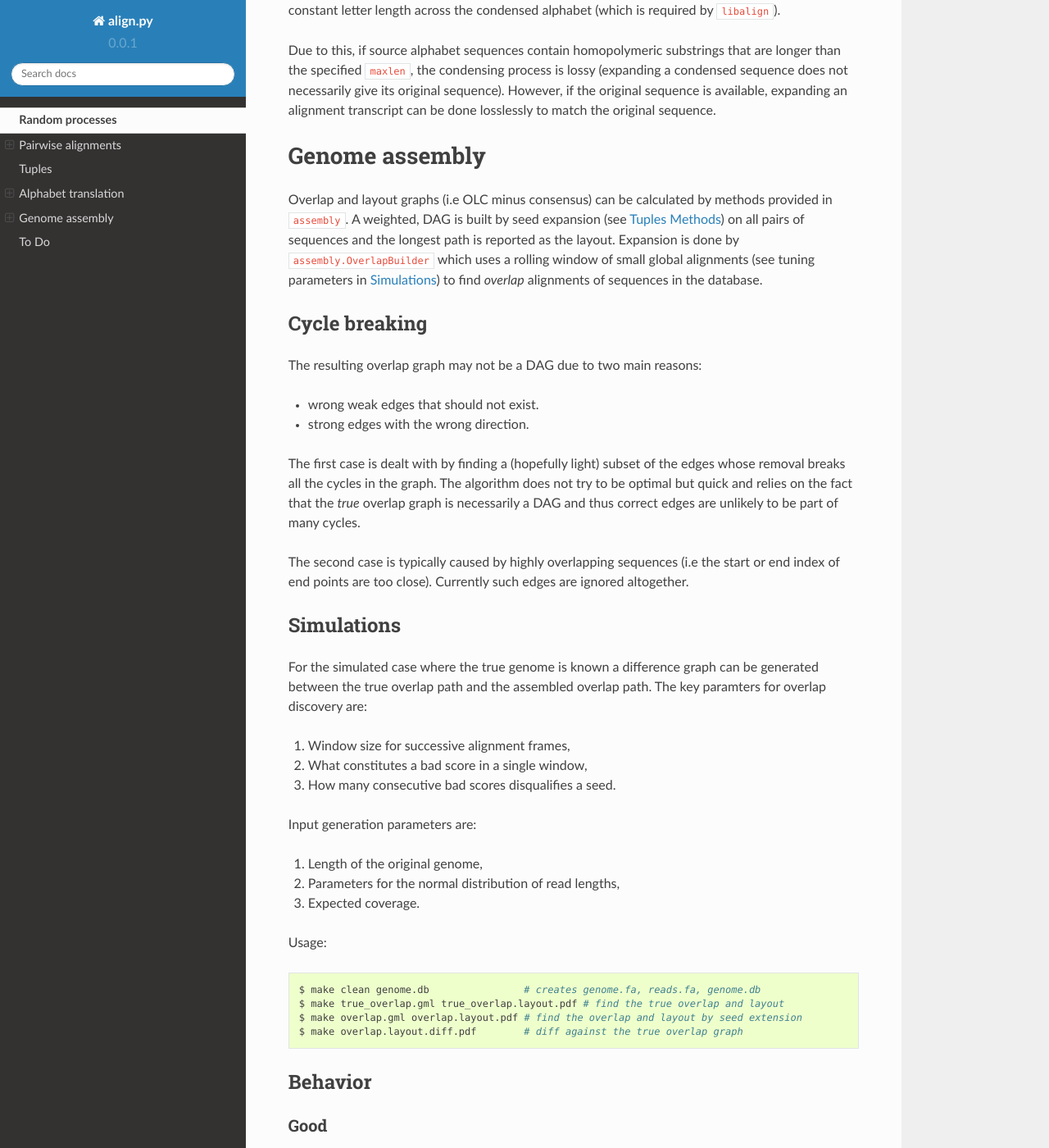
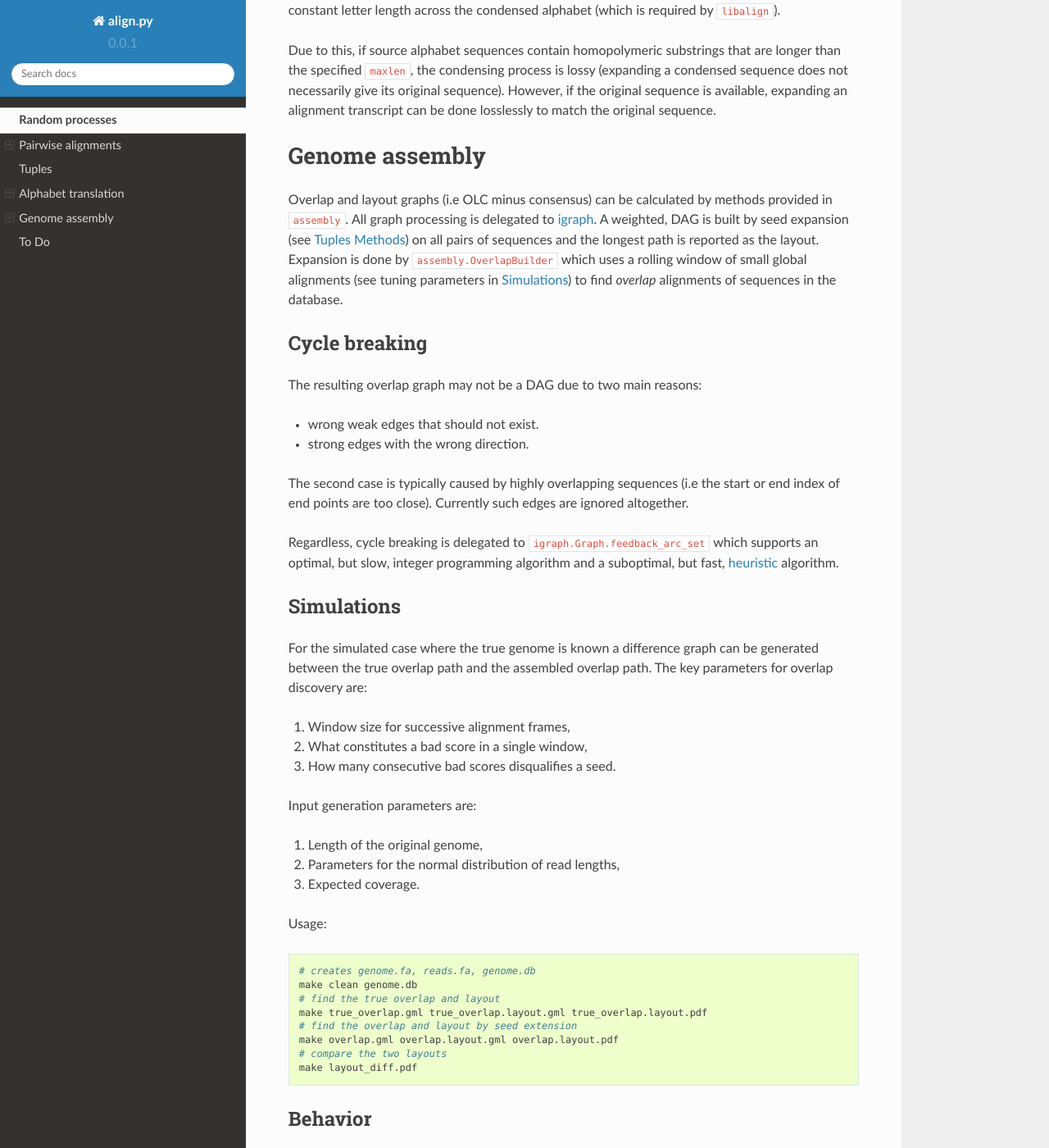
Before and after one commit to amirkdv/biseqt, a Sphinx documentation site: the page built from docs/README.rst, in a window 1280 px wide and 1400 px high, scrolled down 2292 px. Shown: the whole window at 82% size. Built offline with Sphinx 7.4.7 and the Read the Docs theme 2.0.0, drawn with Linux system fonts in a browser that asks for light colours; pages that are not in the unit, such as notebooks, are missing from menus; some of the changed text lies outside the part shown.

Commit message:
update README.md

```diff
--- a/docs/README.rst
+++ b/docs/README.rst
@@ -3,10 +3,10 @@
 ``align.py`` is a library of sequence alignment and fragment assembly
 algorithms in python and C. To get started:
 
-.. code:: sh
+.. code:: shell
 
-    $ python setup.py develop
-    $ make clean tests
+    python setup.py develop
+    make clean tests
 
 Random processes
 ----------------
@@ -126,7 +126,8 @@ Genome assembly
 ---------------
 
 Overlap and layout graphs (i.e OLC minus consensus) can be calculated by
-methods provided in ``assembly``. A weighted, DAG is built by seed
+methods provided in ``assembly``. All graph processing is delegated to
+`igraph <http://igraph.org/python/>`__. A weighted, DAG is built by seed
 expansion (see `Tuples Methods <#tuples>`__) on all pairs of sequences
 and the longest path is reported as the layout. Expansion is done by
 ``assembly.OverlapBuilder`` which uses a rolling window of small global
@@ -141,22 +142,22 @@ The resulting overlap graph may not be a DAG due to two main reasons:
 -  wrong weak edges that should not exist.
 -  strong edges with the wrong direction.
 
-The first case is dealt with by finding a (hopefully light) subset of
-the edges whose removal breaks all the cycles in the graph. The
-algorithm does not try to be optimal but quick and relies on the fact
-that the *true* overlap graph is necessarily a DAG and thus correct
-edges are unlikely to be part of many cycles.
-
 The second case is typically caused by highly overlapping sequences (i.e
 the start or end index of end points are too close). Currently such
 edges are ignored altogether.
+
+Regardless, cycle breaking is delegated to
+``igraph.Graph.feedback_arc_set`` which supports an optimal, but slow,
+integer programming algorithm and a suboptimal, but fast,
+`heuristic <http://www.sciencedirect.com/science/article/pii/002001909390079O>`__
+algorithm.
 
 Simulations
 ~~~~~~~~~~~
 
 For the simulated case where the true genome is known a difference graph
 can be generated between the true overlap path and the assembled overlap
-path. The key paramters for overlap discovery are:
+path. The key parameters for overlap discovery are:
 
 1. Window size for successive alignment frames,
 2. What constitutes a bad score in a single window,
@@ -170,12 +171,16 @@ Input generation parameters are:
 
 Usage:
 
-.. code:: sh
+.. code:: shell
 
-    $ make clean genome.db                # creates genome.fa, reads.fa, genome.db
-    $ make true_overlap.gml true_overlap.layout.pdf # find the true overlap and layout
-    $ make overlap.gml overlap.layout.pdf # find the overlap and layout by seed extension
-    $ make overlap.layout.diff.pdf        # diff against the true overlap graph
+    # creates genome.fa, reads.fa, genome.db
+    make clean genome.db
+    # find the true overlap and layout
+    make true_overlap.gml true_overlap.layout.gml true_overlap.layout.pdf
+    # find the overlap and layout by seed extension
+    make overlap.gml overlap.layout.gml overlap.layout.pdf
+    # compare the two layouts
+    make layout_diff.pdf
 
 Behavior
 ~~~~~~~~
@@ -231,15 +234,9 @@ To Do
       simulations). The difficulty is to find a way to recover necessary
       edges for a full layout path without trying to recover *all*
       missing edges.
-   -  Cycle breaking:
-
-      -  Investigate whether a smarter cycle breaking algorithm is
-         needed.
-      -  Investigate whether we should stop ignoring sequence pairs that
-         are mostly overlapping. These are currently ignored since we
-         may get the direction wrong on a heavy edge. The idea is that
-         such edges are not typically informative about the longest
-         path.
+   -  Stop ignoring sequence pairs that are mostly overlapping. These
+      are currently ignored since we may get the direction wrong on a
+      heavy edge.
 
 -  Low priority:
 
```
Also changed, not shown: other parts of docs/README.rst (+0 -2 lines), README.md (+25 -25 lines).
